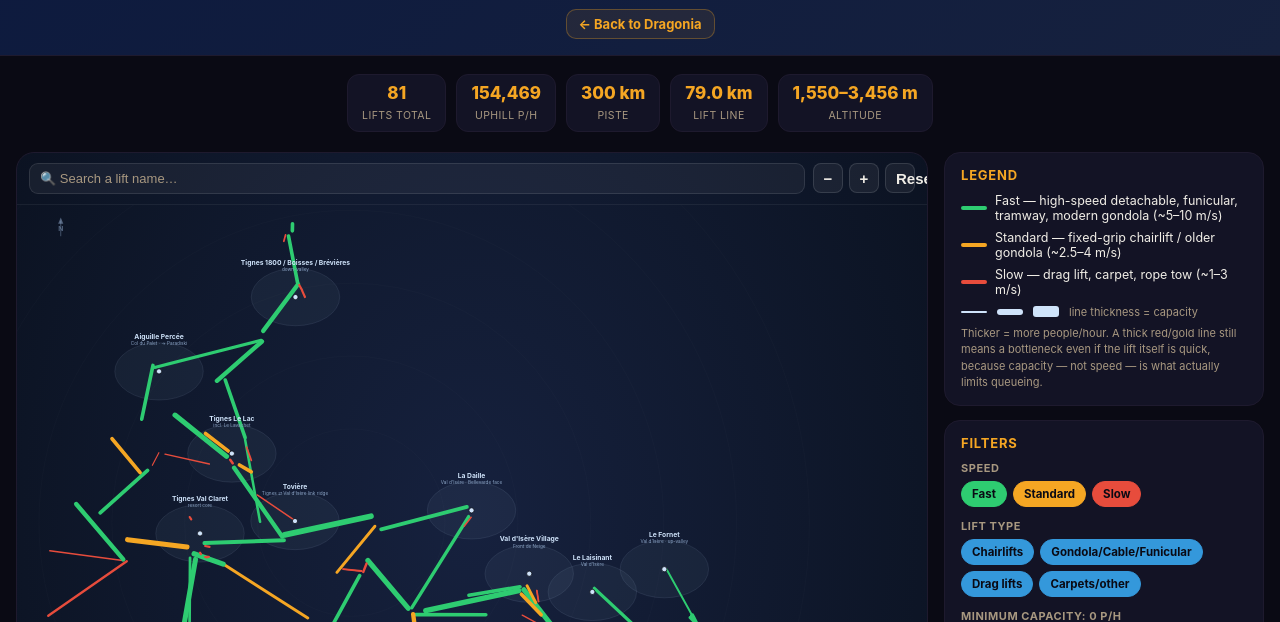
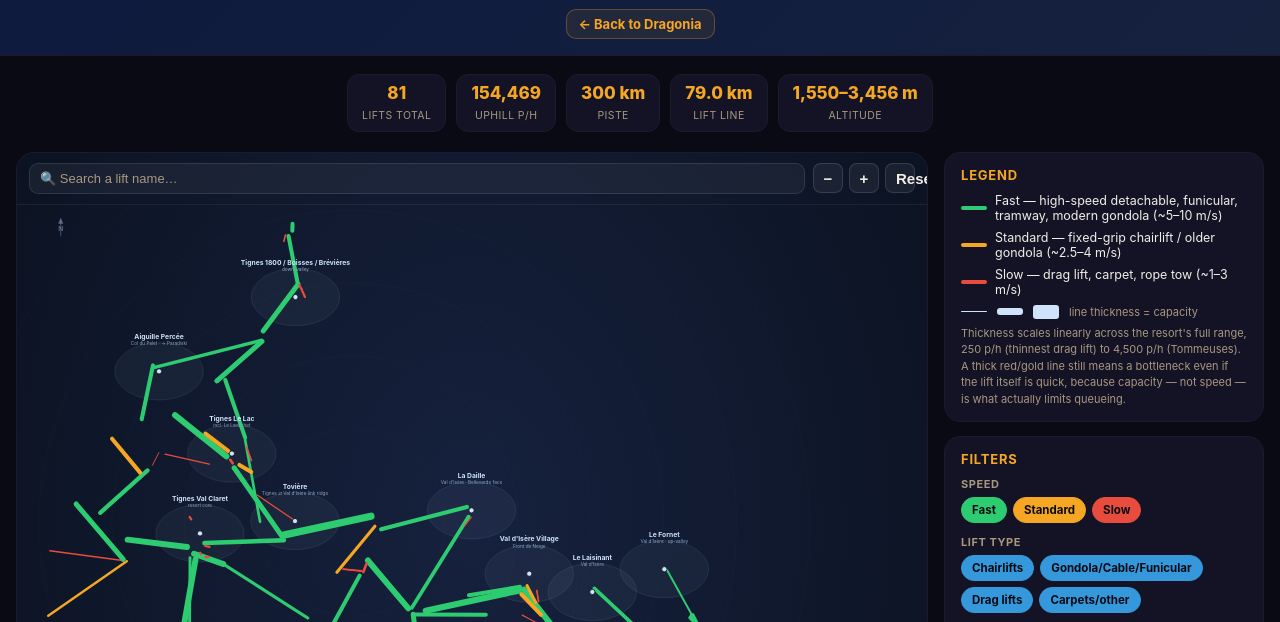
Before and after one commit to DragonCraft615/DragonCraft615.github.io, a plain HTML site: page piste-map.html in a window 1280 px wide. Shown: the part 146-768 px from the top of the page. Drawn offline with Linux system fonts and the light colour scheme.

Commit message:
Fix mismatched speed classes and sharpen capacity thickness scale (#28)
Fixes reported by user testing:

- Tichot, Fresse, TS Fontaine, and Col des Vés were misclassified because
  the name-matching used to pull speed class from skiresort.com's HS-D/
  fixed-grip designations was too brittle — plurals ("Tichots" vs "Tichot")
  and parenthetical suffixes ("Fresse (Col de Fresse)" vs "Fresse") broke
  exact-string matching silently, so these fell back to a weaker estimate.
  Replaced with token-based fuzzy matching plus a type-plausibility guard
  (a drag lift or magic carpet can never be classified "fast", which also
  caught two false-positive matches the fuzzy matcher introduced: "Lanche"
  incorrectly matching chairlift "Lanches", and "TKE Grande Parei"
  incorrectly matching "Grande Motte" on the shared word "Grande").
- Widened the capacity→thickness scale to span the full linear range across
  the resort's actual 250–4,500 p/h spread (was clamped 2–11px off an
  arbitrary offset; now 1.5–14px, fully normalized to real min/max), so the
  difference between a magic carpet and Tommeuses reads clearly at a glance.

```diff
--- a/piste-map.html
+++ b/piste-map.html
@@ -230,12 +230,12 @@ footer a { color: var(--gold); text-decoration: none; }
       <div class="legend-row"><span class="legend-swatch" style="background:var(--medium)"></span> Standard — fixed-grip chairlift / older gondola (~2.5–4 m/s)</div>
       <div class="legend-row"><span class="legend-swatch" style="background:var(--slow)"></span> Slow — drag lift, carpet, rope tow (~1–3 m/s)</div>
       <div class="thickness-demo">
-        <div class="bar" style="width:26px;height:2px"></div>
-        <div class="bar" style="width:26px;height:6px"></div>
-        <div class="bar" style="width:26px;height:11px"></div>
+        <div class="bar" style="width:26px;height:1.5px"></div>
+        <div class="bar" style="width:26px;height:7px"></div>
+        <div class="bar" style="width:26px;height:14px"></div>
         <span style="font-size:11px;color:var(--sub)">line thickness = capacity</span>
       </div>
-      <div class="legend-note">Thicker = more people/hour. A thick red/gold line still means a bottleneck even if the lift itself is quick, because capacity — not speed — is what actually limits queueing.</div>
+      <div class="legend-note">Thickness scales linearly across the resort's full range, 250 p/h (thinnest drag lift) to 4,500 p/h (Tommeuses). A thick red/gold line still means a bottleneck even if the lift itself is quick, because capacity — not speed — is what actually limits queueing.</div>
     </div>
 
     <div class="panel">
@@ -327,9 +327,9 @@ const RAW = [
 ["solaise","Solaise","gondola","fast",3600,2077,711,2016,"laisinant",0,1,949.7,739.0,1081.1,907.7],
 ["tsd6-marais","TSD6 Marais","chair_lift","fast",2000,2048,551,2024,"percee",0,0,445.0,260.0,240.5,312.0],
 ["olympique","Olympique","gondola","fast",3750,1974,863,2002,"village",0,0,939.7,740.8,761.1,779.3],
-["fresse","Fresse","chair_lift","medium",1800,1872,366,null,"toviere",0,0,372.1,689.7,534.5,793.4],
+["fresse","Fresse","chair_lift","fast",1800,1872,366,null,"toviere",0,0,372.1,689.7,534.5,793.4],
 ["manchet-express","Manchet Express","chair_lift","fast",2400,1792,673,1993,"laisinant",0,0,912.9,1014.1,1096.9,1002.8],
-["tsf3-col-des-vés","TSF3 Col des Vés","chair_lift","slow",1350,1785,343,null,"valclaret",0,0,186.8,684.2,36.0,789.2],
+["tsf3-col-des-vés","TSF3 Col des Vés","chair_lift","medium",1350,1785,343,null,"valclaret",0,0,186.8,684.2,36.0,789.2],
 ["glacier","Glacier","chair_lift","fast",3000,1735,316,2001,"laisinant",0,0,1136.9,944.8,1260.6,1073.7],
 ["tovière","Tovière","gondola","fast",3000,1687,599,2013,"toviere",0,0,393.0,504.8,485.3,636.8],
 ["laisinant","Laisinant","chair_lift","fast",2100,1668,713,2005,"laisinant",0,0,1085.1,736.4,1210.6,853.6],
@@ -348,8 +348,8 @@ const RAW = [
 ["marmottes-express","Marmottes Express","chair_lift","fast",3600,1169,308,2008,"daille",0,0,650.0,682.9,727.7,774.8],
 ["vanoise","Vanoise","chair_lift","fast",2000,1154,291,2008,"grandemotte",0,0,303.9,894.1,255.6,1002.6],
 ["tsd6-chaudannes","TSD6 Chaudannes","chair_lift","fast",2400,1137,373,1999,"lac",0,0,414.2,446.9,376.0,336.2],
-["ts-fontaine","TS Fontaine","chair_lift","medium",3000,1136,289,null,"village",0,0,752.0,902.3,737.0,786.2],
-["tsd6-tichot","TSD6 Tichot","chair_lift","medium",3600,1116,362,null,"valclaret",0,0,302.5,657.0,188.4,642.9],
+["ts-fontaine","TS Fontaine","chair_lift","fast",3000,1136,289,null,"village",0,0,752.0,902.3,737.0,786.2],
+["tsd6-tichot","TSD6 Tichot","chair_lift","fast",3600,1116,362,null,"valclaret",0,0,302.5,657.0,188.4,642.9],
 ["tsd6-aiguille-rouge","TSD6 Aiguille Rouge","chair_lift","fast",3000,1115,280,2022,"percee",0,0,446.5,262.2,360.0,337.7],
 ["mont-blanc","Mont Blanc","chair_lift","medium",1800,1114,244,1982,"toviere",0,0,663.5,617.1,590.5,705.6],
 ["tcd10-des-boisses","TCD10 des Boisses","gondola","fast",3000,1088,405,2010,"boisses",0,0,515.9,152.2,448.9,241.9],
@@ -424,7 +424,15 @@ const LIFTS = RAW.map(r => ({
   bubble: !!r[9], heating: !!r[10], x1:r[11], y1:r[12], x2:r[13], y2:r[14]
 }));
 
-function strokeWidth(cap){ return Math.max(2, Math.min(11, 1.4 + cap/430)); }
+// Full-range linear scale across the resort's actual capacity spread (250–4,500 p/h),
+// so the thinnest drag lift and the thickest chair are as visually distinct as possible.
+const CAP_MIN = Math.min(...LIFTS.map(l=>l.cap));
+const CAP_MAX = Math.max(...LIFTS.map(l=>l.cap));
+const W_MIN = 1.5, W_MAX = 14;
+function strokeWidth(cap){
+  const t = (cap - CAP_MIN) / (CAP_MAX - CAP_MIN);
+  return W_MIN + t * (W_MAX - W_MIN);
+}
 
 // A lift "connects two areas" if its base sits nearer one named place and its top nearer another.
 function nearestPlace(x,y){
```
